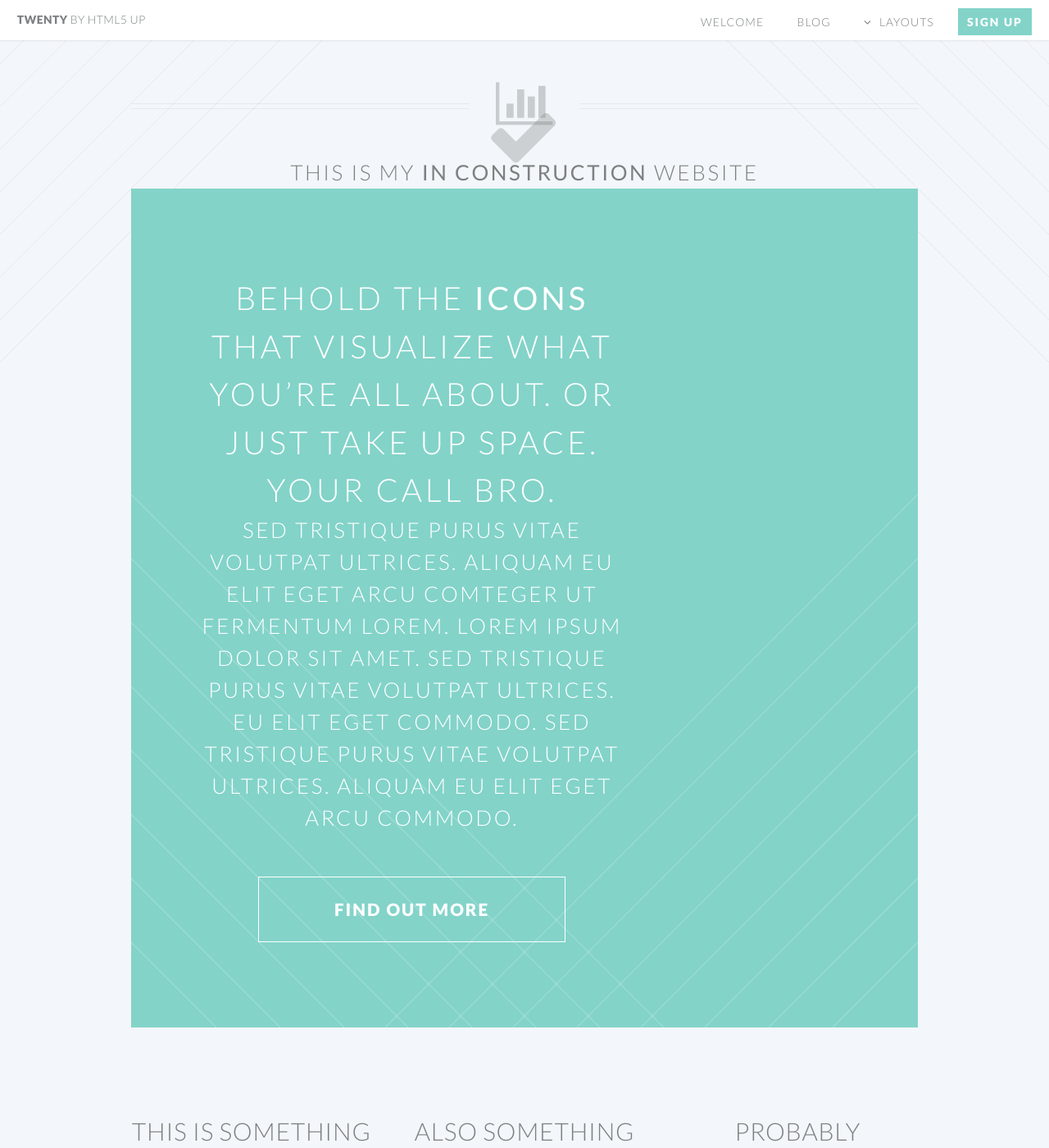
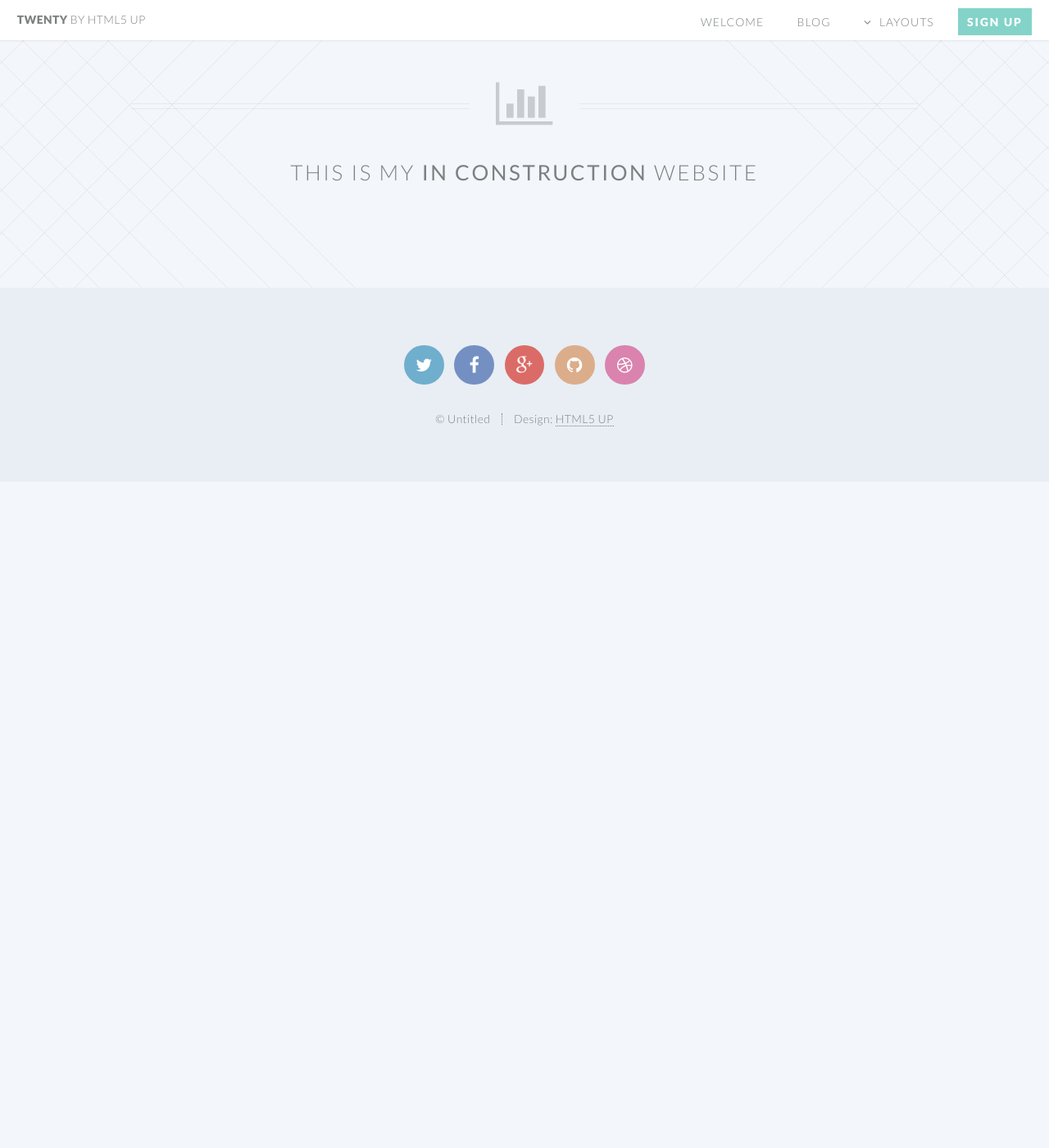
Before and after one commit to daniellaro/daniellaro.github.io, a Jekyll site: the page built from index.html, in a window 1280 px wide and 1400 px high, scrolled down 591 px. Shown: the whole window at 82% size. Built offline with Jekyll 4.4.1, drawn with Linux system fonts in a browser that asks for light colours; after the commit the page ends 1178 px from its top, so only the background shows below that; some of the changed text lies outside the part shown.

Commit message:
updated index.html again again

```diff
--- a/index.html
+++ b/index.html
@@ -9,156 +9,6 @@
 					<h2>This is my <strong>in construction</strong> website
 					<br />
 
-<!--
-				<!-- One -->
-					<section class="wrapper style2 container special-alt">
-						<div class="row half">
-							<div class="8u">
 
-								<header>
-									<h2>Behold the <strong>icons</strong> that visualize what you’re all about. or just take up space. your call bro.</h2>
-								</header>
-								<p>Sed tristique purus vitae volutpat ultrices. Aliquam eu elit eget arcu comteger ut fermentum lorem. Lorem ipsum dolor sit amet. Sed tristique purus vitae volutpat ultrices. eu elit eget commodo. Sed tristique purus vitae volutpat ultrices. Aliquam eu elit eget arcu commodo.</p>
-								<footer>
-									<ul class="buttons">
-										<li><a href="#" class="button">Find Out More</a></li>
-									</ul>
-								</footer>
-
-							</div>
-							<div class="4u skel-cell-important">
-
-								<ul class="featured-icons">
-									<li><span class="icon fa-clock-o"><span class="label">Feature 1</span></span></li>
-									<li><span class="icon fa-volume-up"><span class="label">Feature 2</span></span></li>
-									<li><span class="icon fa-laptop"><span class="label">Feature 3</span></span></li>
-									<li><span class="icon fa-inbox"><span class="label">Feature 4</span></span></li>
-									<li><span class="icon fa-lock"><span class="label">Feature 5</span></span></li>
-									<li><span class="icon fa-cog"><span class="label">Feature 6</span></span></li>
-								</ul>
-
-							</div>
-						</div>
-					</section>
-
-				<!-- Two -->
-					<section class="wrapper style1 container special">
-						<div class="row">
-							<div class="4u">
-
-								<section>
-									<span class="icon featured fa-check"></span>
-									<header>
-										<h3>This is Something</h3>
-									</header>
-									<p>Sed tristique purus vitae volutpat ultrices. Aliquam eu elit eget arcu commodo suscipit dolor nec nibh. Proin a ullamcorper elit, et sagittis turpis. Integer ut fermentum.</p>
-								</section>
-
-							</div>
-							<div class="4u">
-
-								<section>
-									<span class="icon featured fa-check"></span>
-									<header>
-										<h3>Also Something</h3>
-									</header>
-									<p>Sed tristique purus vitae volutpat ultrices. Aliquam eu elit eget arcu commodo suscipit dolor nec nibh. Proin a ullamcorper elit, et sagittis turpis. Integer ut fermentum.</p>
-								</section>
-
-							</div>
-							<div class="4u">
-
-								<section>
-									<span class="icon featured fa-check"></span>
-									<header>
-										<h3>Probably Something</h3>
-									</header>
-									<p>Sed tristique purus vitae volutpat ultrices. Aliquam eu elit eget arcu commodo suscipit dolor nec nibh. Proin a ullamcorper elit, et sagittis turpis. Integer ut fermentum.</p>
-								</section>
-
-							</div>
-						</div>
-					</section>
-
-				<!-- Three -->
-					<section class="wrapper style3 container special">
-
-						<header class="major">
-							<h2>Next look at this <strong>cool stuff</strong></h2>
-						</header>
-
-						<div class="row">
-							<div class="6u">
-
-								<section>
-									<a href="#" class="image featured"><img src="images/pic01.jpg" alt="" /></a>
-									<header>
-										<h3>A Really Fast Train</h3>
-									</header>
-									<p>Sed tristique purus vitae volutpat commodo suscipit amet sed nibh. Proin a ullamcorper sed blandit. Sed tristique purus vitae volutpat commodo suscipit ullamcorper sed blandit lorem ipsum dolore.</p>
-								</section>
-
-							</div>
-							<div class="6u">
-
-								<section>
-									<a href="#" class="image featured"><img src="images/pic02.jpg" alt="" /></a>
-									<header>
-										<h3>An Airport Terminal</h3>
-									</header>
-									<p>Sed tristique purus vitae volutpat commodo suscipit amet sed nibh. Proin a ullamcorper sed blandit. Sed tristique purus vitae volutpat commodo suscipit ullamcorper sed blandit lorem ipsum dolore.</p>
-								</section>
-
-							</div>
-						</div>
-						<div class="row">
-							<div class="6u">
-
-								<section>
-									<a href="#" class="image featured"><img src="images/pic03.jpg" alt="" /></a>
-									<header>
-										<h3>Hyperspace Travel</h3>
-									</header>
-									<p>Sed tristique purus vitae volutpat commodo suscipit amet sed nibh. Proin a ullamcorper sed blandit. Sed tristique purus vitae volutpat commodo suscipit ullamcorper sed blandit lorem ipsum dolore.</p>
-								</section>
-
-							</div>
-							<div class="6u">
-
-								<section>
-									<a href="#" class="image featured"><img src="images/pic04.jpg" alt="" /></a>
-									<header>
-										<h3>And Another Train</h3>
-									</header>
-									<p>Sed tristique purus vitae volutpat commodo suscipit amet sed nibh. Proin a ullamcorper sed blandit. Sed tristique purus vitae volutpat commodo suscipit ullamcorper sed blandit lorem ipsum dolore.</p>
-								</section>
-
-							</div>
-						</div>
-
-						<footer class="major">
-							<ul class="buttons">
-								<li><a href="#" class="button">See More</a></li>
-							</ul>
-						</footer>
-
-					</section>
-
-			</article>
-
-		<!-- CTA -->
-			<section id="cta">
-
-				<header>
-					<h2>Ready to do <strong>something</strong>?</h2>
-					<p>Proin a ullamcorper elit, et sagittis turpis integer ut fermentum.</p>
-				</header>
-				<footer>
-					<ul class="buttons">
-						<li><a href="#" class="button special">Take My Money</a></li>
-						<li><a href="#" class="button">LOL Wut</a></li>
-					</ul>
-				</footer>
 
 			</section>
--->
```
